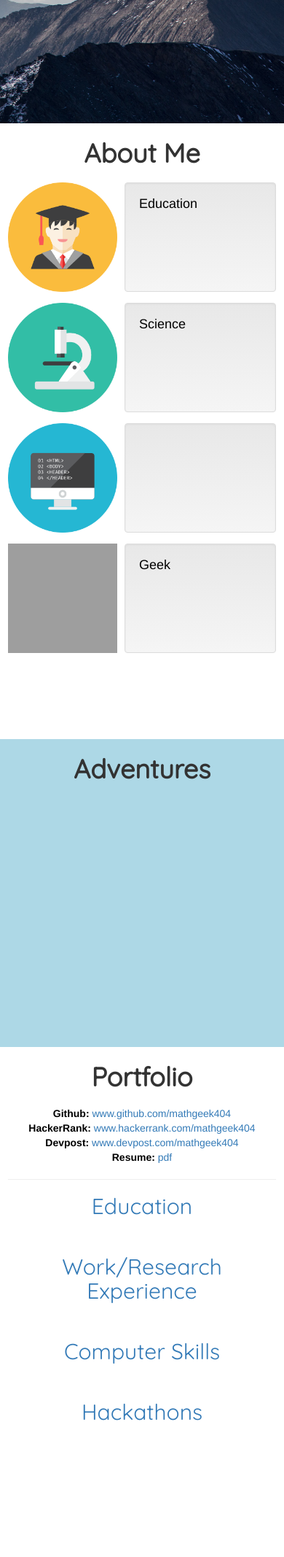
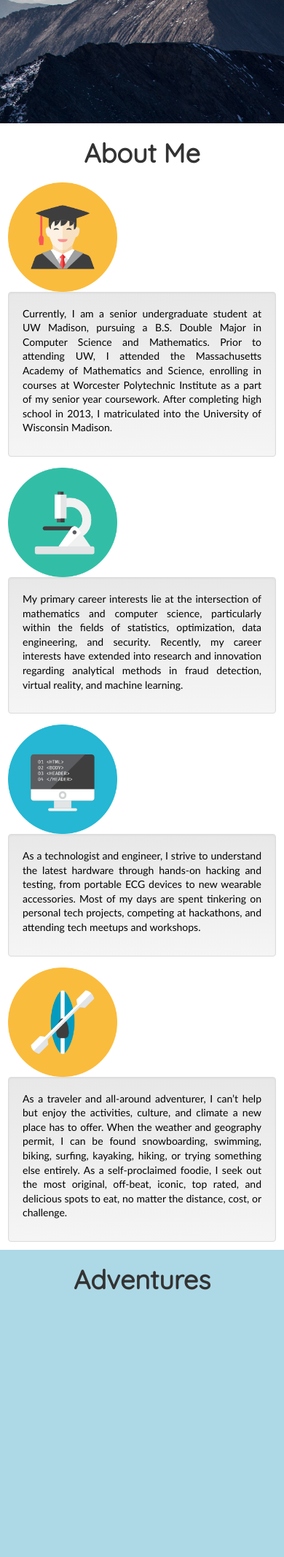
Before and after one commit to mathgeek404/mathgeek404.github.io, a PHP site: page /index.html in a window 390 px wide. Shown: the part 725-2859 px from the top of the page at 73% size. Run offline with PHP 8.4, Linux system fonts and the light colour scheme; some libraries are stand-ins or nearby versions; grey boxes are pictures that could not be loaded.

Commit message:
added content

```diff
--- a/css/styling.css
+++ b/css/styling.css
@@ -117,15 +117,6 @@ body{
    * */
 }
 
-@media screen and (max-width: 1000px) {
-   #main {
-    width:100%;
-
-    float: none;
-    position: relative;
-
-  }
-}
 
 #main .title {
 	margin-top: 10%;
@@ -154,15 +145,7 @@ body{
     float:right;
 }
 
-@media screen and (max-width: 1000px) {
-  #other-sections {
-    float: none;
 
-    width: 100%;
-    position: relative;
-
-  }
-}
 
 #aboutme {
    /*background-color: #777777;*/
@@ -196,12 +179,6 @@ body{
     /*font-size:1.5vw;*/
 }
 
-@media screen and (max-width: 720px) {
-   .point-image {
-    float: none;
-    margin:auto;
-  }
-}
 
 
 
@@ -294,4 +271,57 @@ body {
   /* Set the fixed height of the footer here */
   height: 20px;
   background-color: #999999;
+
 }
+
+
+
+/* Responsive Design */
+
+/* Large Devices, Wide Screens */
+	@media only screen and (max-width : 1200px){
+
+	}
+
+	/* Medium Devices, Desktops */
+	@media only screen and (max-width : 992px){
+		#other-sections {
+			position: relative;
+			width: 100%;
+			float: none;
+		}
+
+		#main {
+			position: relative;
+			width:100%;
+			float: none;
+		}
+	}
+
+	/* Small Devices, Tablets */
+	@media only screen and (max-width : 768px){
+
+
+	}
+
+	/* Extra Small Devices, Phones */
+	@media only screen and (max-width : 480px){
+
+		/* .media {
+			margin:auto;
+			display: inline-block;
+		}
+		*/
+
+		.media-left {
+			float: none;
+			margin: auto;
+			display: inline-block;
+		}
+
+	}
+
+	/* Custom, iPhone Retina */
+	@media only screen and (max-width : 320px){
+
+	}
--- a/index.html
+++ b/index.html
@@ -63,47 +63,43 @@
 
 						<!-- About Me Bullets-->
 
-
+						<!--About Me: Education-->
 						<div class="media">
 							<div class="media-left media-middle">
-								<a href="#">
-							        <img class="media-object point-image" src="images/student.png" alt="...">
-							    </a>
+						        <img class="media-object point-image" src="images/student.png" alt="...">
 							</div>
 							<div class="media-body well">
-								<h4 class="media-heading">Education</h4>
+								<p>Currently, I am a senior undergraduate student at UW Madison, pursuing a B.S. Double Major in Computer Science and Mathematics. Prior to attending UW, I attended the Massachusetts Academy of Mathematics and Science, enrolling in courses at Worcester Polytechnic Institute as a part of my senior year coursework. After completing high school in 2013, I matriculated into the University of Wisconsin Madison. <p>
 							</div>
 						</div>
+
+						<!--About Me: Science-->
 						<div class="media">
 							<div class="media-left media-middle">
-								<a href="#">
-							        <img class="media-object point-image" src="images/microscope.png" alt="...">
-							    </a>
+						        <img class="media-object point-image" src="images/microscope.png" alt="...">
 							</div>
 							<div class="media-body well">
-								<h4 class="media-heading">Science</h4>
+								<p>My primary career interests lie at the intersection of mathematics and computer science, particularly within the fields of statistics, optimization, data engineering, and security. Recently, my career interests have extended into research and innovation regarding analytical methods in fraud detection, virtual reality, and machine learning.</p>
 							</div>
 	                    </div>
 
+						<!--About Me: Hacking-->
 						<div class="media">
 							<div class="media-left media-middle">
-								<a href="#">
-							        <img class="media-object point-image" src="images/coding.png" alt="...">
-							    </a>
+								<img class="media-object point-image" src="images/coding.png" alt="...">
 							</div>
 							<div class="media-body well">
-								<h4 class="media-heading"></h4>
+								<p>As a technologist and engineer, I strive to understand the latest hardware through hands-on hacking and testing, from portable ECG devices to new wearable accessories. Most of my days are spent tinkering on personal tech projects, competing at hackathons, and attending tech meetups and workshops.</p>
 							</div>
 	                    </div>
 
+						<!--About Me: Adventure-->
 						<div class="media">
 							<div class="media-left media-middle">
-								<a href="#">
-							        <img class="media-object point-image" src="images/ninja.png" alt="...">
-							    </a>
+								<img class="media-object point-image" src="images/canoe.png" alt="...">
 							</div>
 							<div class="media-body well">
-								<h4 class="media-heading">Geek</h4>
+								<p>As a traveler and all-around adventurer, I can’t help but enjoy the activities, culture, and climate a new place has to offer. When the weather and geography permit, I can be found snowboarding, swimming, biking, surfing, kayaking, hiking, or trying something else entirely. As a self-proclaimed foodie, I seek out the most original, off-beat, iconic, top rated, and delicious spots to eat, no matter the distance, cost, or challenge.</p>
 							</div>
 						</div>
 	                </div>
@@ -154,7 +150,7 @@
 						<h2>Computer Skills</h2>
                     </a>
                     <div id="skill-list" class="well collapse">
-	                    <h3><strong>JOB 1</strong></h3>
+	                    <h3><strong>Programming Languages</strong></h3>
                     </div>
                     <br>
 
@@ -194,7 +190,7 @@
 	                    </ul>
 
 
-	                    <h3><strong>WildHacks 2016</strong></h3>
+	                    <h3><strong>WildHacks 2015</strong></h3>
 	                    <ul class="fa-ul">
 	                        <li><i class="fa-li fa fa-asterisk"></i><p>TYPE ME</p></li>
 	                    </ul>
```
Also changed, not shown: images/canoe.png (added).
